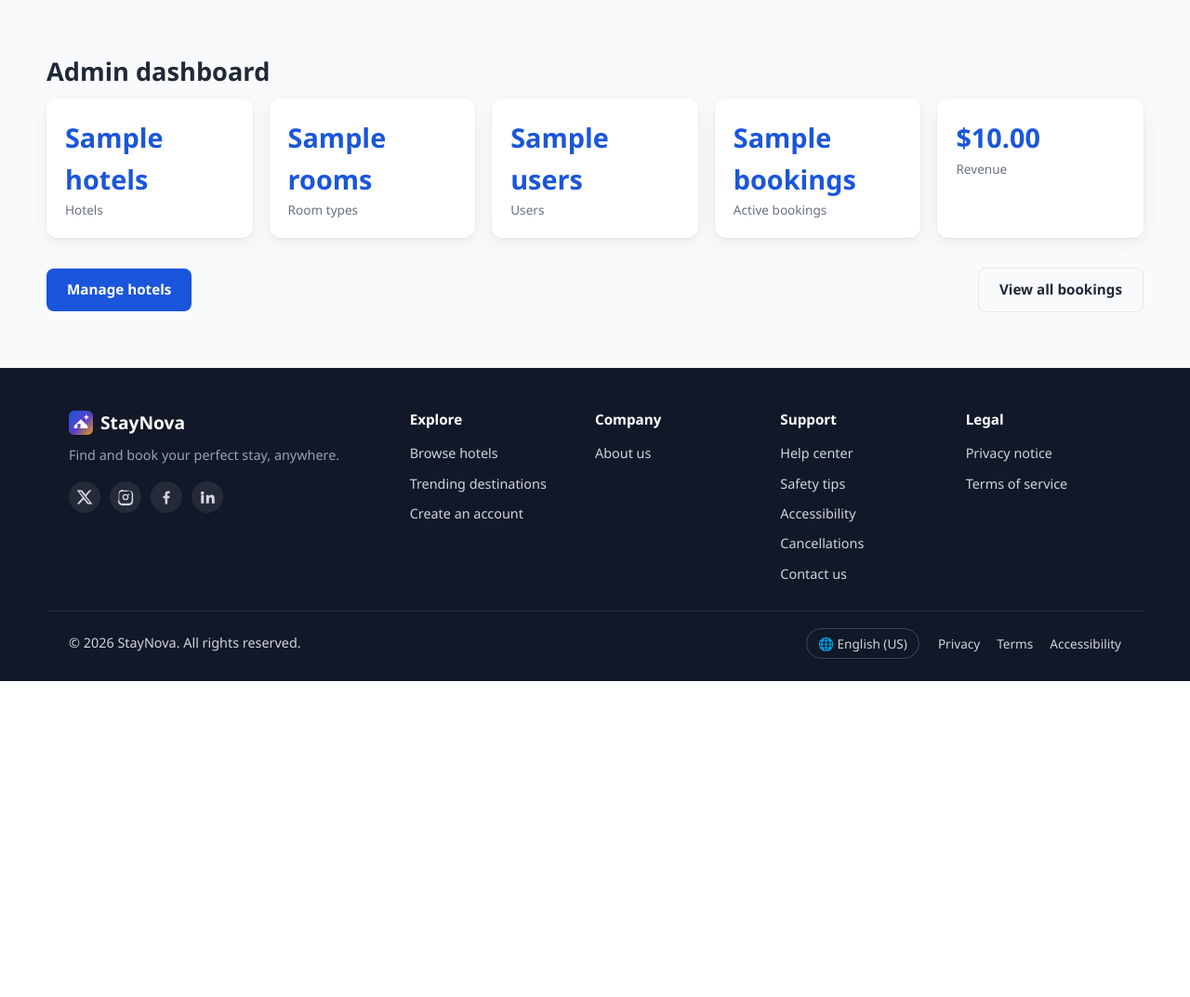
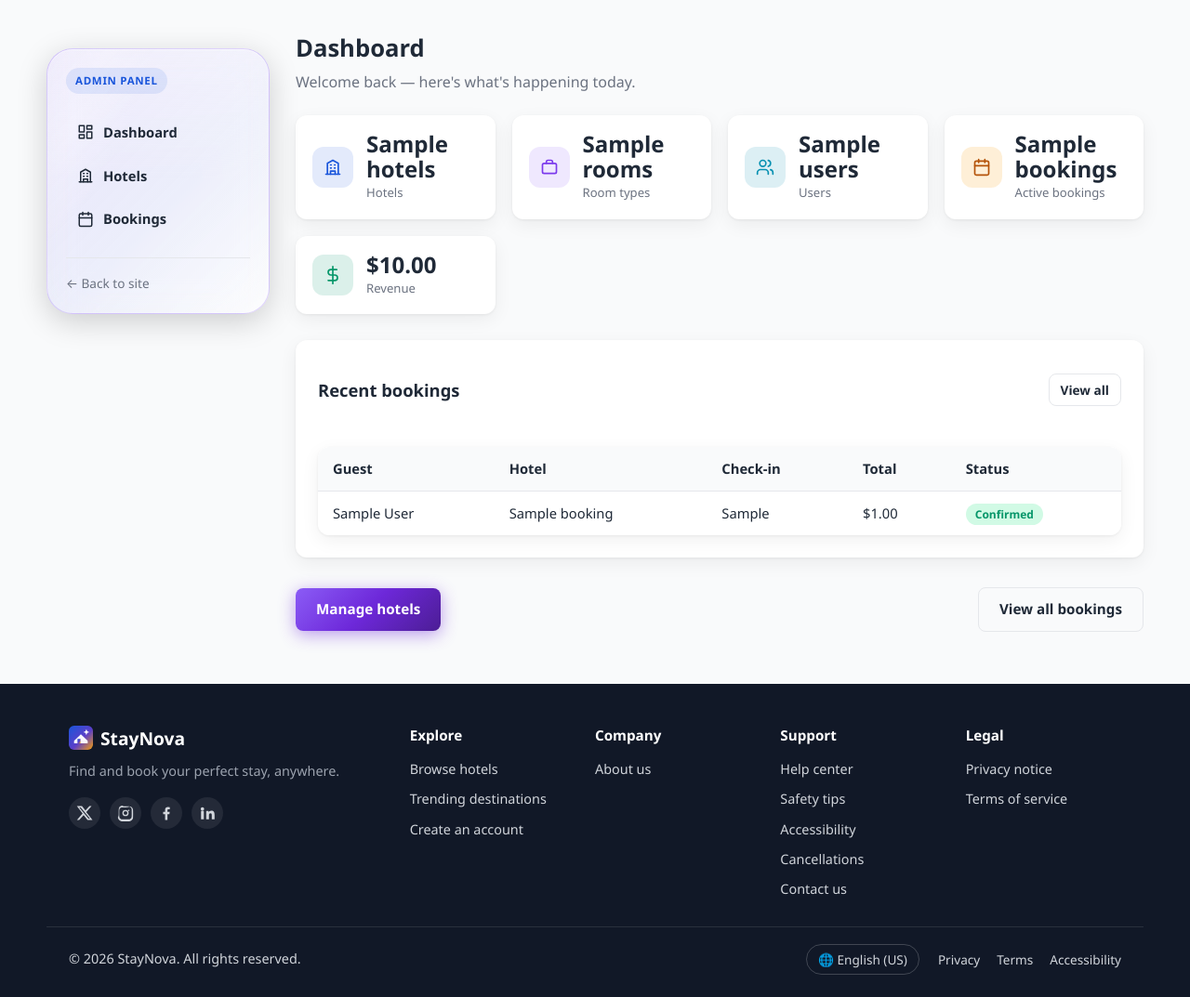
Before and after one commit to maikaljod/Stay-Nova, a Python web app: template templates/admin/dashboard.html in a window 1280 px wide. Shown: the part 67-1140 px from the top of the page at 93% size. Before the commit the page ends 800 px from the top, so only its background shows below. Run offline with Jinja, Linux system fonts and the light colour scheme; the template is opened without the code that fills it: most values are stand-ins (such as "Sample title", 1, 10 or a date in 2020).

Commit message:
Redesign admin dashboard with modern sidebar layout and stat cards

```diff
--- a/app/admin/routes.py
+++ b/app/admin/routes.py
@@ -21,7 +21,8 @@ admin_bp = Blueprint("admin", __name__)
 @admin_required
 def dashboard():
     stats = get_admin_stats()
-    return render_template("admin/dashboard.html", stats=stats)
+    recent_bookings = get_all_bookings()[:5]
+    return render_template("admin/dashboard.html", stats=stats, recent_bookings=recent_bookings)
 
 
 @admin_bp.route("/hotels", methods=["GET", "POST"])
--- a/templates/admin/dashboard.html
+++ b/templates/admin/dashboard.html
@@ -1,18 +1,94 @@
-{% extends "base.html" %}
+{% extends "admin/layout.html" %}
 {% block title %}Admin dashboard — StayNova{% endblock %}
-{% block content %}
-<section class="section container">
-  <h1 class="section-title">Admin dashboard</h1>
-  <div class="stats-grid">
-    <div class="stat-card"><div class="value">{{ stats.hotels }}</div><div class="label">Hotels</div></div>
-    <div class="stat-card"><div class="value">{{ stats.rooms }}</div><div class="label">Room types</div></div>
-    <div class="stat-card"><div class="value">{{ stats.users }}</div><div class="label">Users</div></div>
-    <div class="stat-card"><div class="value">{{ stats.bookings }}</div><div class="label">Active bookings</div></div>
-    <div class="stat-card"><div class="value">${{ '%.2f'|format(stats.revenue) }}</div><div class="label">Revenue</div></div>
+{% block admin_content %}
+<div class="admin-topbar">
+  <div>
+    <h1>Dashboard</h1>
+    <p>Welcome back — here's what's happening today.</p>
   </div>
+</div>
+
+<div class="admin-stats-grid">
+  <div class="admin-stat-card">
+    <div class="admin-stat-icon icon-blue">
+      <svg viewBox="0 0 24 24" width="20" height="20" fill="none" stroke="currentColor" stroke-width="2" stroke-linecap="round" stroke-linejoin="round"><path d="M3 21h18"/><path d="M5 21V7l7-4 7 4v14"/><path d="M9 9h1M14 9h1M9 13h1M14 13h1M9 21v-4h6v4"/></svg>
+    </div>
+    <div>
+      <div class="admin-stat-value">{{ stats.hotels }}</div>
+      <div class="admin-stat-label">Hotels</div>
+    </div>
+  </div>
+
+  <div class="admin-stat-card">
+    <div class="admin-stat-icon icon-purple">
+      <svg viewBox="0 0 24 24" width="20" height="20" fill="none" stroke="currentColor" stroke-width="2" stroke-linecap="round" stroke-linejoin="round"><rect x="3" y="7" width="18" height="13" rx="2"/><path d="M8 7V5a2 2 0 0 1 2-2h4a2 2 0 0 1 2 2v2"/></svg>
+    </div>
+    <div>
+      <div class="admin-stat-value">{{ stats.rooms }}</div>
+      <div class="admin-stat-label">Room types</div>
+    </div>
+  </div>
+
+  <div class="admin-stat-card">
+    <div class="admin-stat-icon icon-teal">
+      <svg viewBox="0 0 24 24" width="20" height="20" fill="none" stroke="currentColor" stroke-width="2" stroke-linecap="round" stroke-linejoin="round"><path d="M16 21v-2a4 4 0 0 0-4-4H6a4 4 0 0 0-4 4v2"/><circle cx="9" cy="7" r="4"/><path d="M22 21v-2a4 4 0 0 0-3-3.87"/><path d="M16 3.13a4 4 0 0 1 0 7.75"/></svg>
+    </div>
+    <div>
+      <div class="admin-stat-value">{{ stats.users }}</div>
+      <div class="admin-stat-label">Users</div>
+    </div>
+  </div>
+
+  <div class="admin-stat-card">
+    <div class="admin-stat-icon icon-amber">
+      <svg viewBox="0 0 24 24" width="20" height="20" fill="none" stroke="currentColor" stroke-width="2" stroke-linecap="round" stroke-linejoin="round"><rect x="3" y="4" width="18" height="18" rx="2"/><path d="M16 2v4M8 2v4M3 10h18"/></svg>
+    </div>
+    <div>
+      <div class="admin-stat-value">{{ stats.bookings }}</div>
+      <div class="admin-stat-label">Active bookings</div>
+    </div>
+  </div>
+
+  <div class="admin-stat-card">
+    <div class="admin-stat-icon icon-green">
+      <svg viewBox="0 0 24 24" width="20" height="20" fill="none" stroke="currentColor" stroke-width="2" stroke-linecap="round" stroke-linejoin="round"><path d="M12 1v22M17 5H9.5a3.5 3.5 0 0 0 0 7h5a3.5 3.5 0 0 1 0 7H6"/></svg>
+    </div>
+    <div>
+      <div class="admin-stat-value">${{ '%.2f'|format(stats.revenue) }}</div>
+      <div class="admin-stat-label">Revenue</div>
+    </div>
+  </div>
+</div>
+
+<div class="admin-panel">
   <div class="flex-between">
-    <a class="btn btn-primary" href="{{ url_for('admin.hotels') }}">Manage hotels</a>
-    <a class="btn btn-outline" href="{{ url_for('admin.bookings') }}">View all bookings</a>
+    <h2>Recent bookings</h2>
+    <a class="btn btn-outline btn-sm" href="{{ url_for('admin.bookings') }}">View all</a>
   </div>
-</section>
+  {% if recent_bookings %}
+  <div class="table-responsive mt-lg">
+    <table>
+      <thead><tr><th>Guest</th><th>Hotel</th><th>Check-in</th><th>Total</th><th>Status</th></tr></thead>
+      <tbody>
+        {% for b in recent_bookings %}
+        <tr>
+          <td>{{ b.first_name }} {{ b.last_name }}</td>
+          <td>{{ b.hotel_name }}</td>
+          <td>{{ b.check_in }}</td>
+          <td>${{ '%.2f'|format(b.total_price) }}</td>
+          <td><span class="status-badge status-{{ b.status }}">{{ b.status }}</span></td>
+        </tr>
+        {% endfor %}
+      </tbody>
+    </table>
+  </div>
+  {% else %}
+  <div class="empty-state">No bookings yet.</div>
+  {% endif %}
+</div>
+
+<div class="flex-between mt-lg">
+  <a class="btn btn-shine" href="{{ url_for('admin.hotels') }}">Manage hotels</a>
+  <a class="btn btn-outline" href="{{ url_for('admin.bookings') }}">View all bookings</a>
+</div>
 {% endblock %}
--- /dev/null
+++ b/templates/admin/layout.html
@@ -0,0 +1,31 @@
+{% extends "base.html" %}
+{% block content %}
+<div class="admin-shell container">
+  <aside class="admin-sidebar liquid-glass">
+    <div class="admin-sidebar-brand">
+      <span class="admin-badge">Admin panel</span>
+    </div>
+    <nav class="admin-nav">
+      <a href="{{ url_for('admin.dashboard') }}" class="{{ 'active' if request.endpoint == 'admin.dashboard' }}">
+        <svg viewBox="0 0 24 24" width="18" height="18" fill="none" stroke="currentColor" stroke-width="2" stroke-linecap="round" stroke-linejoin="round" aria-hidden="true"><rect x="3" y="3" width="7" height="9"/><rect x="14" y="3" width="7" height="5"/><rect x="14" y="12" width="7" height="9"/><rect x="3" y="16" width="7" height="5"/></svg>
+        Dashboard
+      </a>
+      <a href="{{ url_for('admin.hotels') }}" class="{{ 'active' if request.endpoint in ('admin.hotels', 'admin.rooms') }}">
+        <svg viewBox="0 0 24 24" width="18" height="18" fill="none" stroke="currentColor" stroke-width="2" stroke-linecap="round" stroke-linejoin="round" aria-hidden="true"><path d="M3 21h18"/><path d="M5 21V7l7-4 7 4v14"/><path d="M9 9h1M14 9h1M9 13h1M14 13h1M9 21v-4h6v4"/></svg>
+        Hotels
+      </a>
+      <a href="{{ url_for('admin.bookings') }}" class="{{ 'active' if request.endpoint == 'admin.bookings' }}">
+        <svg viewBox="0 0 24 24" width="18" height="18" fill="none" stroke="currentColor" stroke-width="2" stroke-linecap="round" stroke-linejoin="round" aria-hidden="true"><rect x="3" y="4" width="18" height="18" rx="2"/><path d="M16 2v4M8 2v4M3 10h18"/></svg>
+        Bookings
+      </a>
+    </nav>
+    <div class="admin-sidebar-footer">
+      <a href="{{ url_for('main.index') }}" class="admin-exit-link">&larr; Back to site</a>
+    </div>
+  </aside>
+
+  <div class="admin-main">
+    {% block admin_content %}{% endblock %}
+  </div>
+</div>
+{% endblock %}
```
Also changed, not shown: templates/admin/bookings.html (+11 -5 lines), templates/admin/hotels.html (+13 -8 lines), templates/admin/rooms.html (+14 -8 lines).
